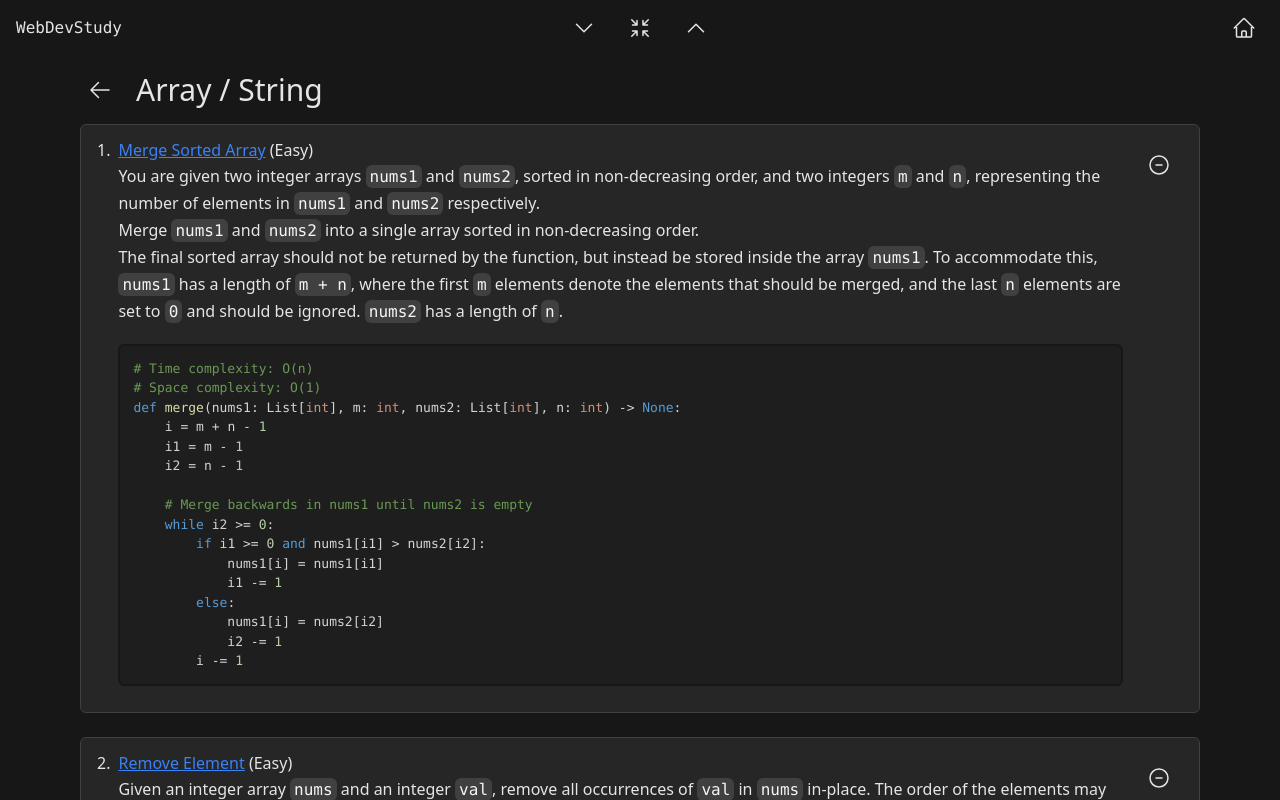
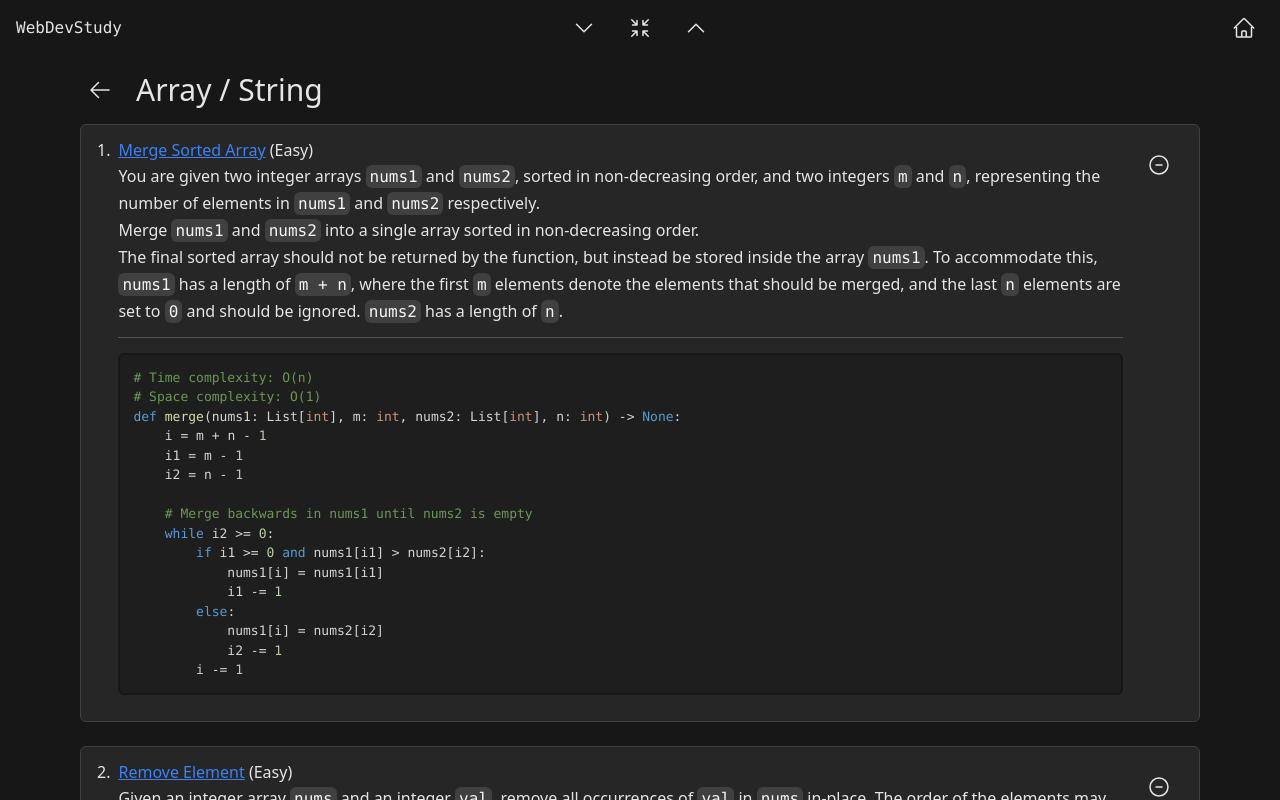
Before and after one commit to hermancai/webdevstudy, a Next.js app: page /algorithms/arraystring in a window 1280 px wide. Both pictures are taken after a click on the button 640 px from the left and 28 px from the top of the page. Shown: the top 800 px of the page. Built offline with nearby package versions, Linux system fonts and the light colour scheme.

Commit message:
Add divider between question and answer

```diff
--- a/components/Card.tsx
+++ b/components/Card.tsx
@@ -64,7 +64,7 @@ export default function Card({
                         <div
                             className={`${
                                 isOpen ? "block" : "hidden"
-                            } mt-3 mb-2`}
+                            } mt-3 mb-2 border-t border-neutral-600 pt-2`}
                             aria-hidden={!isOpen}
                         >
                             {answer}
```
